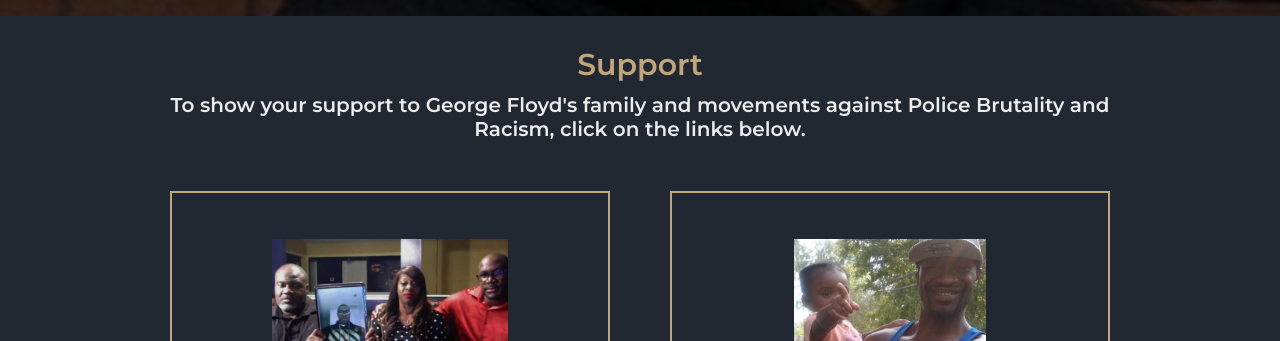
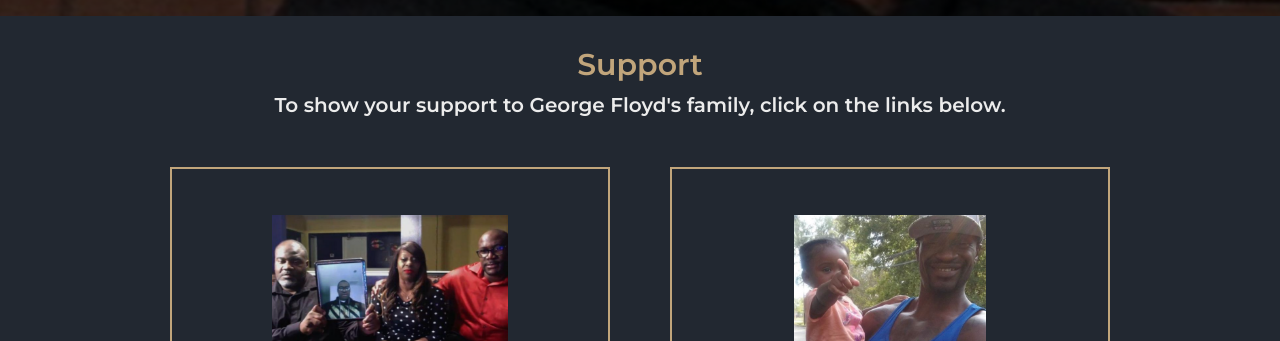
Before and after one commit to sarahmayarchibald/Tribute-Page, a plain HTML site: page index.html in a window 1280 px wide. Shown: the part 784-1125 px from the top of the page. Drawn offline with Linux system fonts and the light colour scheme.

Commit message:
update on index

```diff
--- a/index.html
+++ b/index.html
@@ -19,7 +19,7 @@
   <section class="support-fam">
     <header class="title">
       <h2>Support</h2>
-      <p>To show your support to George Floyd's family and movements against Police Brutality and Racism, click on the links below.</p>
+      <p>To show your support to George Floyd's family, click on the links below.</p>
     </header>
 
     <div class="support-links">
```
